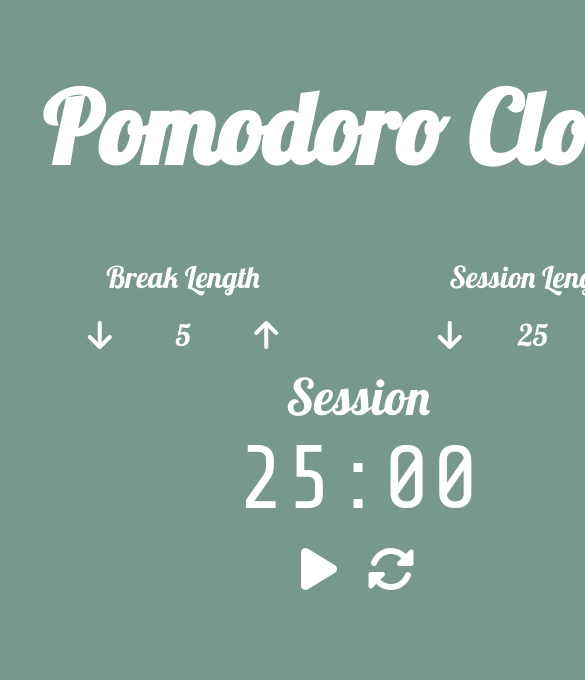
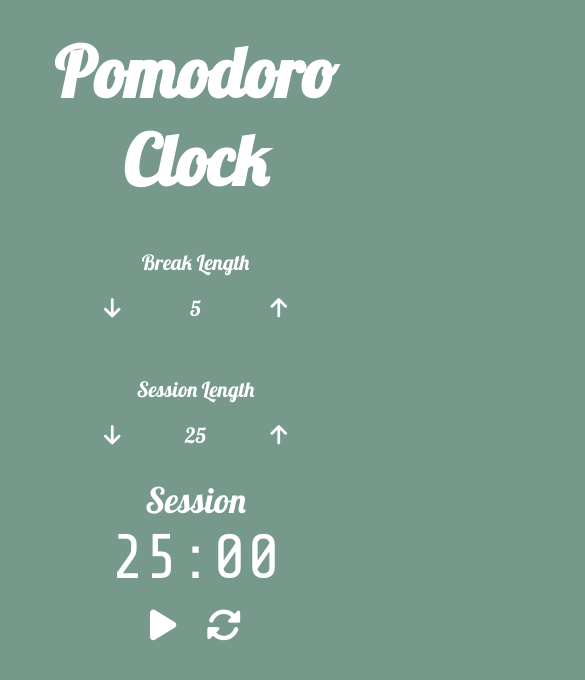
Before and after one commit to tupelobound/pomodoro-clock, a React (Create React App) app: page / in a window 390 px wide. Shown: the top 680 px of the page, 585 px wide, since content can reach past the window. Built offline with nearby package versions, Linux system fonts and the light colour scheme.

Commit message:
Added media queries

```diff
--- a/src/index.css
+++ b/src/index.css
@@ -73,3 +73,55 @@ i {
   font-size: 90px;
   margin: 0;
 }
+
+@media screen and (max-width: 720px) {
+  #main {
+    width: 500px;
+    height: 430px;
+  }
+
+  h1 {
+    font-size: 70px;
+    margin: 20px 0;
+  }
+
+  .length-adjust p {
+    margin: 10px 0;
+    font-size: 21px;
+  }
+
+  #timer-label,
+  #start_stop,
+  #reset {
+    font-size: 35px;
+  }
+
+  #time-left {
+    font-size: 63px;
+  }
+
+  #break-decrement,
+  #break-increment,
+  #session-decrement,
+  #session-increment {
+    font-size: 22px;
+  }
+
+}
+
+@media screen and (max-width: 520px) {
+  #main {
+    width:375px;
+    height:650px;
+  }
+
+  .length-adjust {
+    grid-column: 1 / 3;
+    margin: 15px;
+  }
+
+  h1 {
+    margin: 20px;
+    text-align: center;
+  }
+}
```
